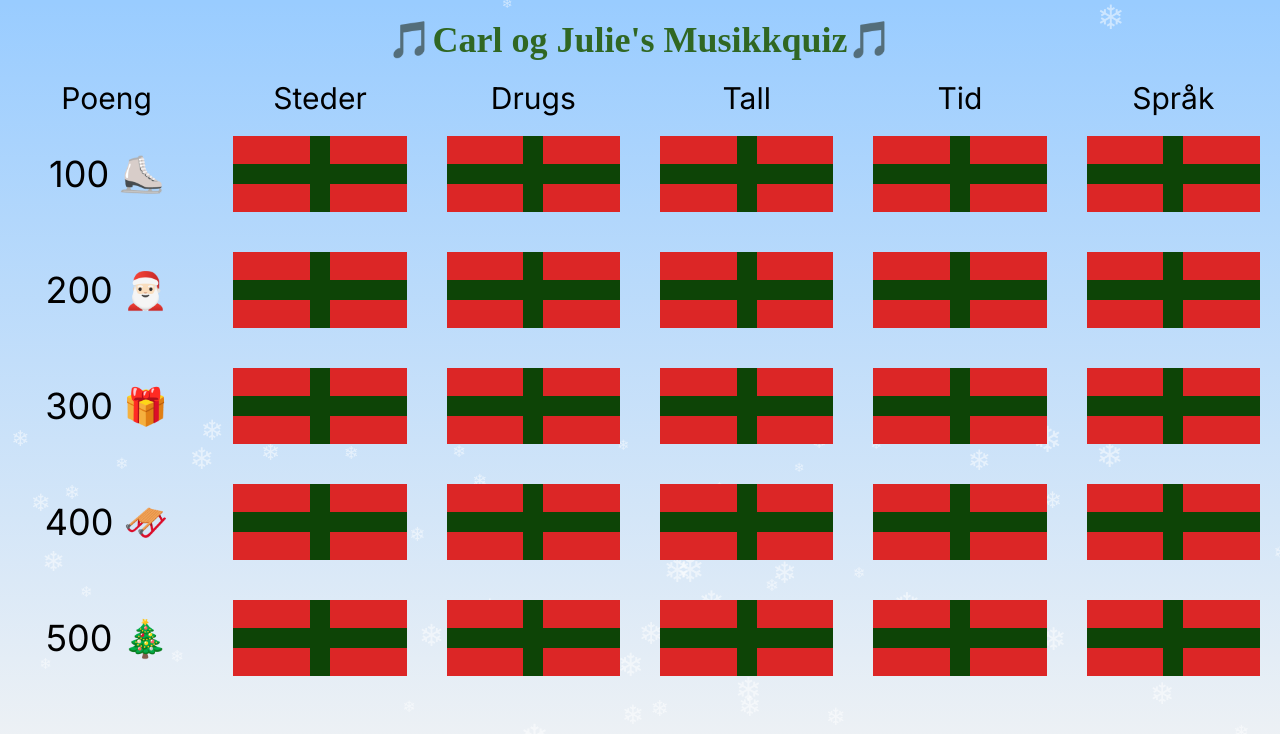
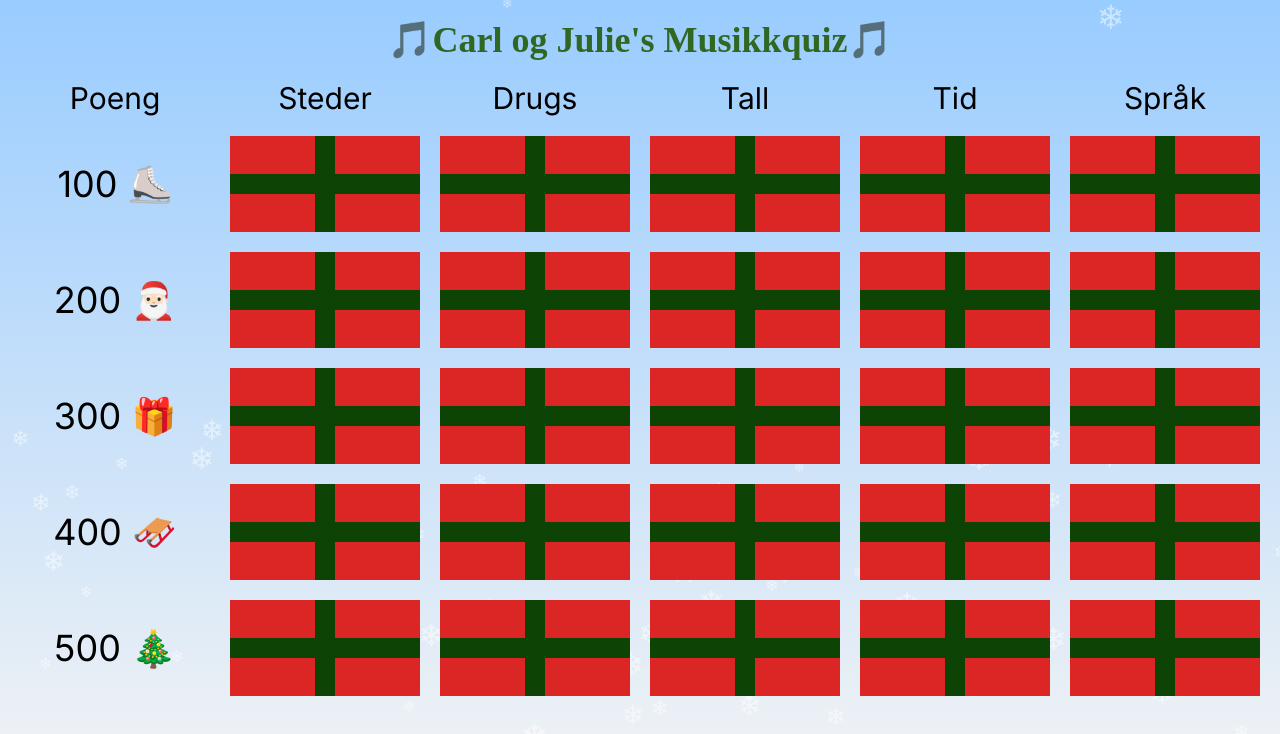
Before and after one commit to Carlvebbesen/Musikk-Quiz, a Next.js app: page / in a window 1280 px wide. Shown: the top 734 px of the page. Built offline with nearby package versions, Linux system fonts and the light colour scheme.

Commit message:
fix page overflow

```diff
--- a/src/app/page.tsx
+++ b/src/app/page.tsx
@@ -18,7 +18,7 @@ export default function Home() {
       <Snowfall count={75} /> {/* Render the Snowfall component */}
       <div className="relative z-10 p-5">
         <MainHeader title="🎵Carl og Julie's Musikkquiz🎵" />
-        <div className="grid grid-cols-6 gap-10 h-full w-full">
+        <div className="grid grid-cols-6 gap-5 h-full w-full">
           <Row>
             <Header type="Poeng" />
             <ColHeader title="100 ⛸️" />
--- a/src/components/colHeader.tsx
+++ b/src/components/colHeader.tsx
@@ -1,6 +1,6 @@
 const ColHeader = ({ title }: { title: string }) => {
   return (
-    <div className="flex items-center justify-center h-1/6 mb-10">
+    <div className="flex items-center justify-center h-24 mb-5">
       <h2 className="text-4xl">{title}</h2>
     </div>
   );
--- a/src/components/musicCell.tsx
+++ b/src/components/musicCell.tsx
@@ -15,7 +15,7 @@ const MusicCell: React.FC<MusikkCellProps> = ({ content }) => {
   };
 
   return (
-    <div className="mb-10 h-1/6 min-h-10">
+    <div className="mb-5 h-24">
       <motion.div
         className="box h-full relative"
         onClick={handleBoxClick}
--- a/src/components/row.tsx
+++ b/src/components/row.tsx
@@ -1,5 +1,5 @@
 const Row = ({ children }: { children: React.ReactNode }) => {
-  return <div className="">{children}</div>;
+  return <div>{children}</div>;
 };
 
 export default Row;
```
